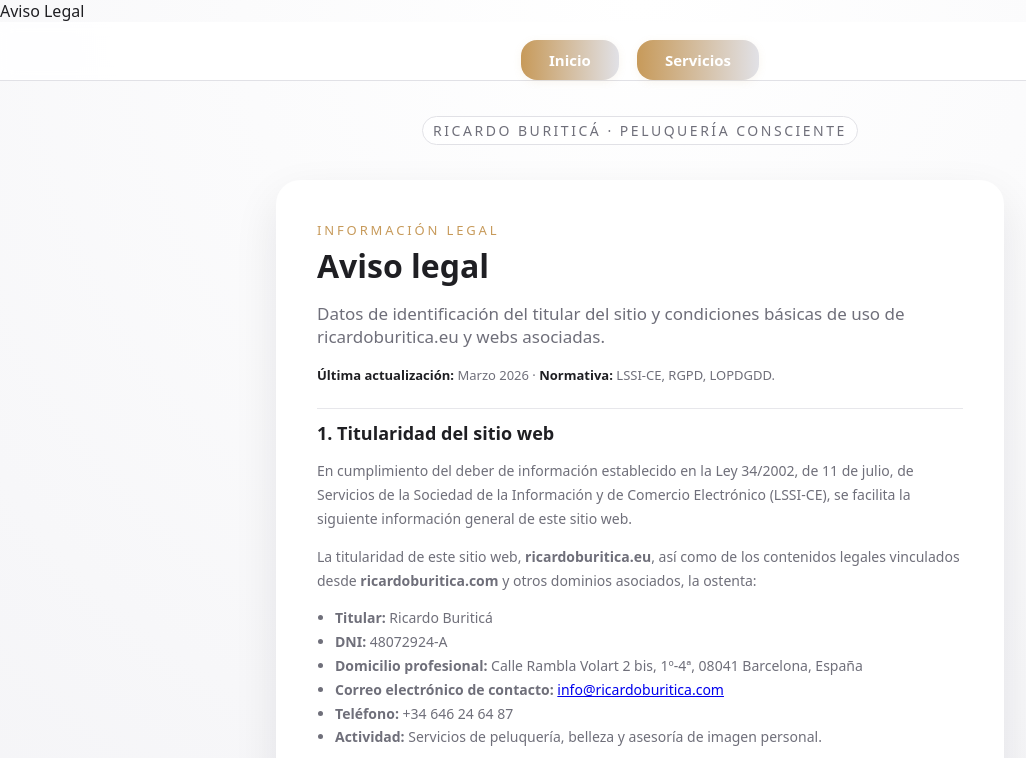
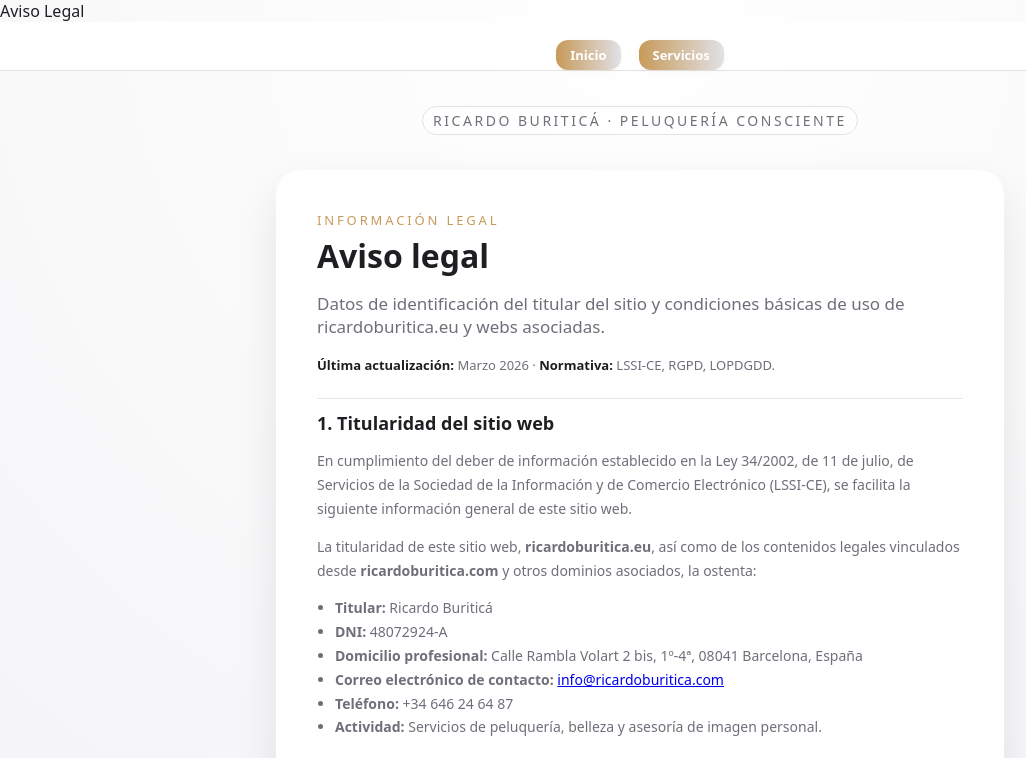
Before and after one commit to ricardobumu/ricardo-hub-legal, a plain HTML site: page aviso-legal/index.html in a window 1280 px wide. Shown: the top 758 px of the page, without its empty margins (0-1026 px from the left). Drawn offline with Linux system fonts and the light colour scheme.

Commit message:
Menú superior: botones compactos y elegantes, tamaño reducido en todas las páginas legales

```diff
--- a/aviso-legal/index.html
+++ b/aviso-legal/index.html
@@ -44,14 +44,14 @@ Aviso Legal
     }
     .nav a {
       display: inline-block;
-      padding: 10px 28px;
-      border-radius: 16px;
+      padding: 6px 14px;
+      border-radius: 12px;
       background: linear-gradient(90deg, var(--accent) 0%, #e1e1e6 100%);
       color: #fff;
       font-weight: 600;
-      font-size: 15px;
+      font-size: 13px;
       text-decoration: none;
-      box-shadow: 0 2px 8px rgba(199,154,90,.10);
+      box-shadow: 0 1px 4px rgba(199,154,90,.10);
       transition: background .2s, color .2s, box-shadow .2s;
       border: none;
     }
```
Also changed, not shown: index.html (+4 -4 lines), politica-cancelacion-devolucion/index.html (+4 -4 lines), politica-cookies/index.html (+4 -4 lines), politica-privacidad/index.html (+4 -4 lines), terminos-condiciones/index.html (+4 -4 lines).
